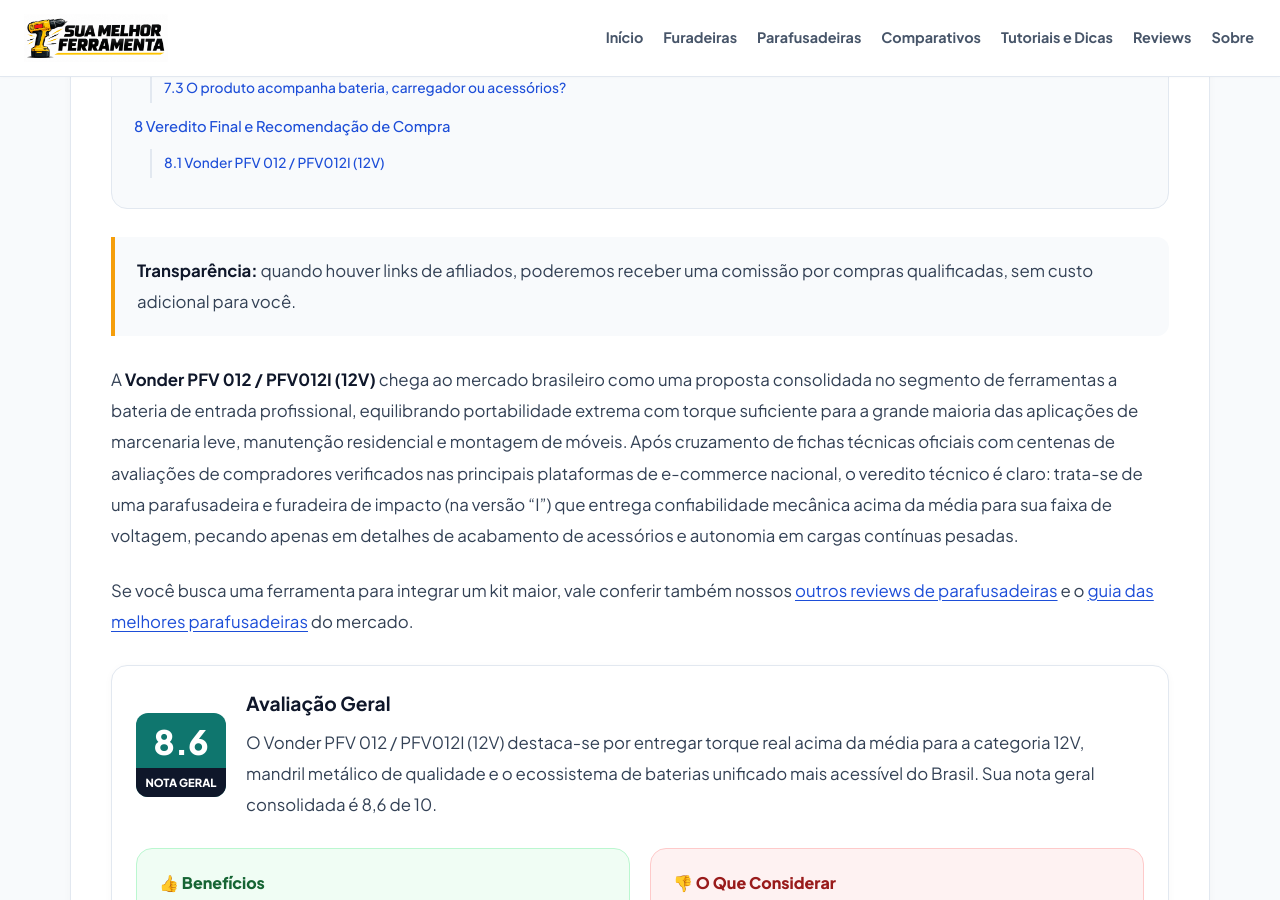
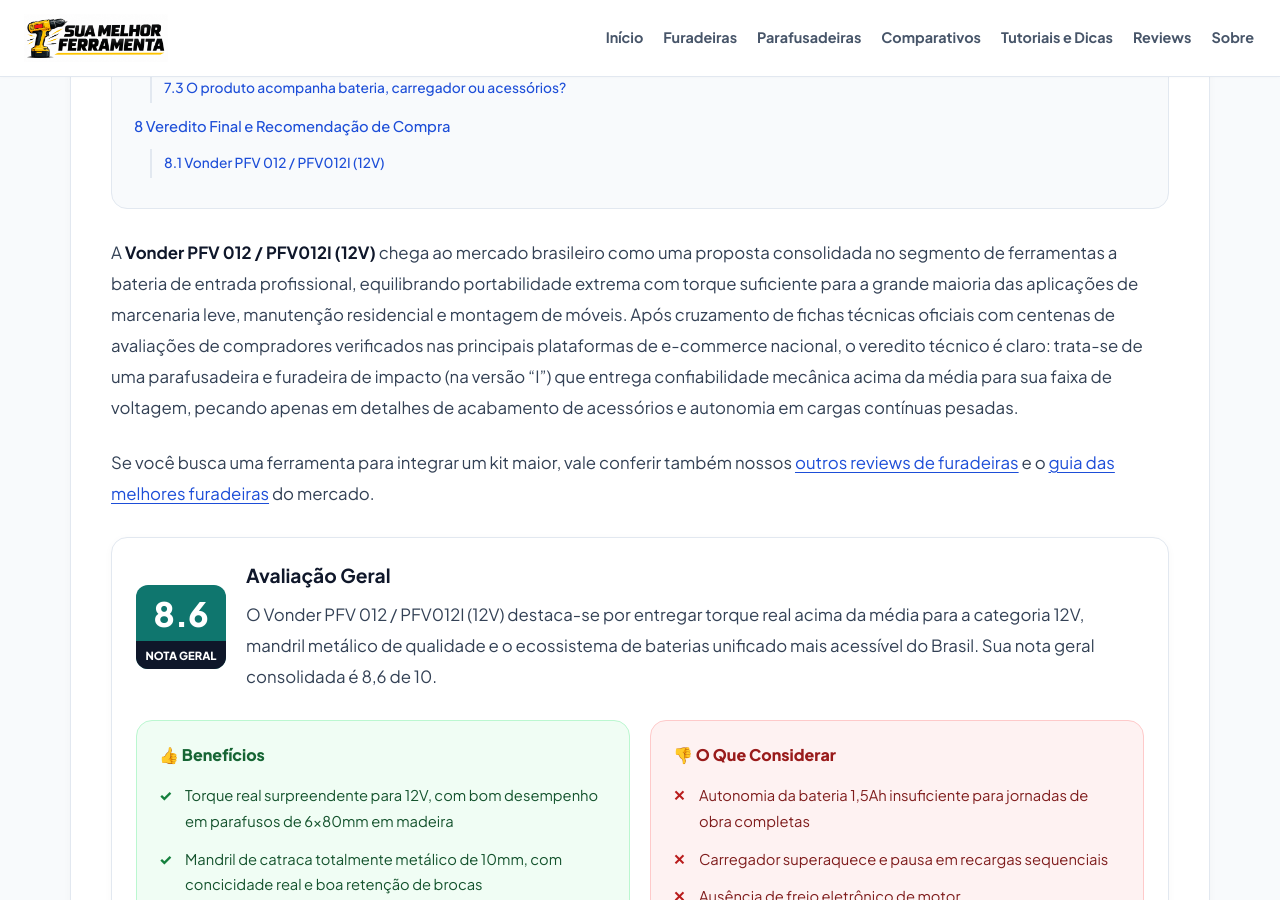
Before and after one commit to membroequipe/SiteReview, a Jekyll site: the page built from _posts/2026-10-24-vonder-pfv-012-pfv012i-12v.md, in a window 1280 px wide and 900 px high, scrolled down 1195 px. Built offline with Jekyll 4.4.1, drawn with Linux system fonts in a browser that asks for light colours.

Commit message:
Update 2026-10-24-vonder-pfv-012-pfv012i-12v.md

```diff
--- a/_posts/2026-10-24-vonder-pfv-012-pfv012i-12v.md
+++ b/_posts/2026-10-24-vonder-pfv-012-pfv012i-12v.md
@@ -28,11 +28,9 @@
 
 {% include review-toc.html %}
 
-> **Transparência:** quando houver links de afiliados, poderemos receber uma comissão por compras qualificadas, sem custo adicional para você.
-
 A **Vonder PFV 012 / PFV012I (12V)** chega ao mercado brasileiro como uma proposta consolidada no segmento de ferramentas a bateria de entrada profissional, equilibrando portabilidade extrema com torque suficiente para a grande maioria das aplicações de marcenaria leve, manutenção residencial e montagem de móveis. Após cruzamento de fichas técnicas oficiais com centenas de avaliações de compradores verificados nas principais plataformas de e-commerce nacional, o veredito técnico é claro: trata-se de uma parafusadeira e furadeira de impacto (na versão "I") que entrega confiabilidade mecânica acima da média para sua faixa de voltagem, pecando apenas em detalhes de acabamento de acessórios e autonomia em cargas contínuas pesadas.
 
-Se você busca uma ferramenta para integrar um kit maior, vale conferir também nossos [outros reviews de parafusadeiras]({{ '/reviews/' | relative_url }}) e o [guia das melhores parafusadeiras]({{ '/qual-a-melhor-parafusadeira/' | relative_url }}) do mercado.
+Se você busca uma ferramenta para integrar um kit maior, vale conferir também nossos [outros reviews de furadeiras]({{ '/reviews/' | relative_url }}) e o [guia das melhores furadeiras]({{ '/qual-a-melhor-furadeira/' | relative_url }}) do mercado.
 
 {% include resumo-avaliacao.html %}
 
```
